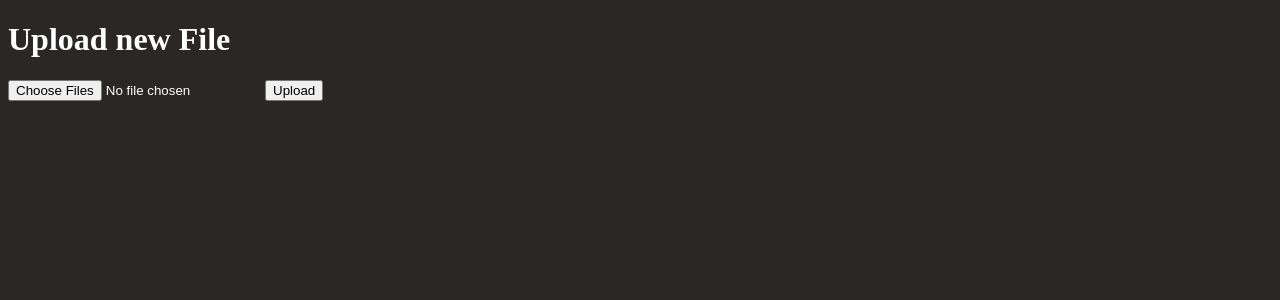
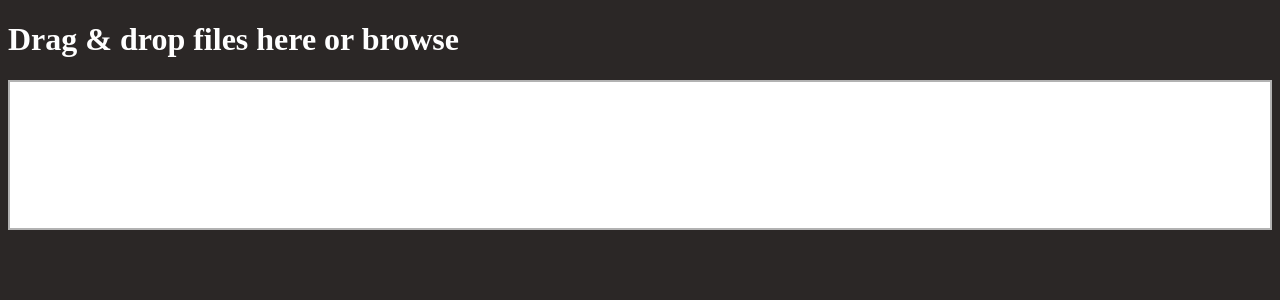
Before and after one commit to arian-nasr/navidrome-uploader, a Flask app: page / in a window 1280 px wide. Shown: the top 300 px of the page. Run offline with Flask 3, Linux system fonts and the light colour scheme; some libraries are stand-ins or nearby versions.

Commit message:
drag and drop zone for uploads

```diff
--- a/templates/index.html
+++ b/templates/index.html
@@ -9,10 +9,16 @@
     <link rel="stylesheet" href="{{ url_for('static', filename='css/dropzone.min.css') }}" type="text/css" />
 </head>
 <body>
-    <h1>Upload new File</h1>
-    <form method=post enctype=multipart/form-data>
-      <input type=file name=file multiple>
-      <input type=submit value=Upload>
-    </form>
+    <h1>Drag & drop files here or <b>browse</b></h1>
+    <script>
+        Dropzone.options.myDropzone = {
+            parallelUploads: 2,
+            uploadMultiple: true,
+            acceptedFiles: 'audio/*'
+        };
+    </script>
+    <form action="/"
+          class="dropzone"
+          id="my-dropzone"></form>
 </body>
 </html>
```
